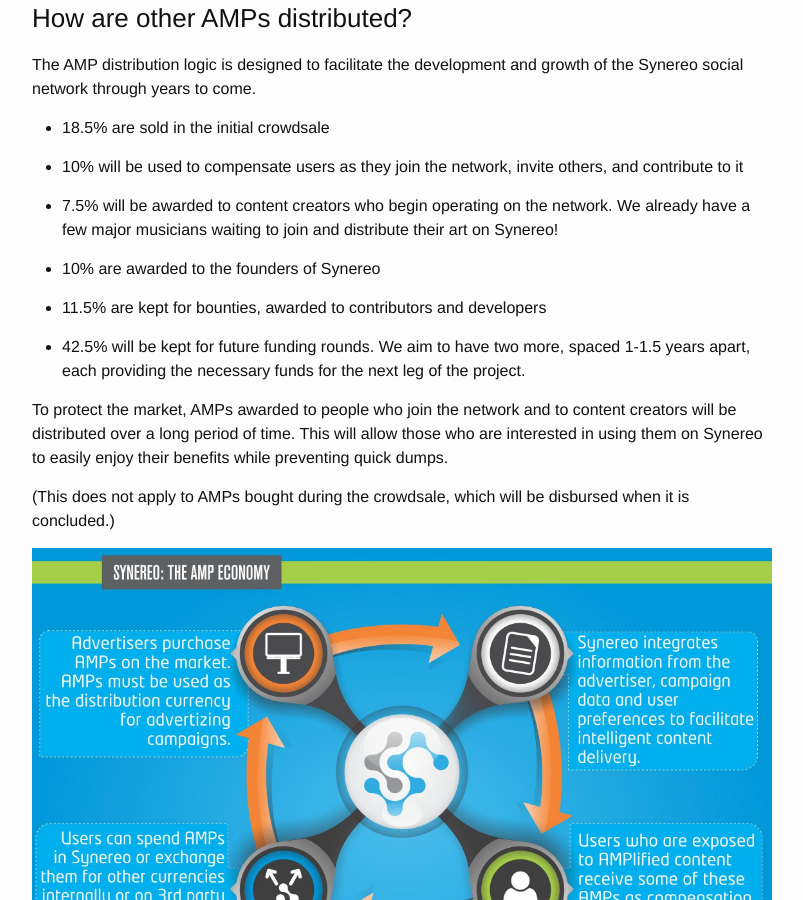
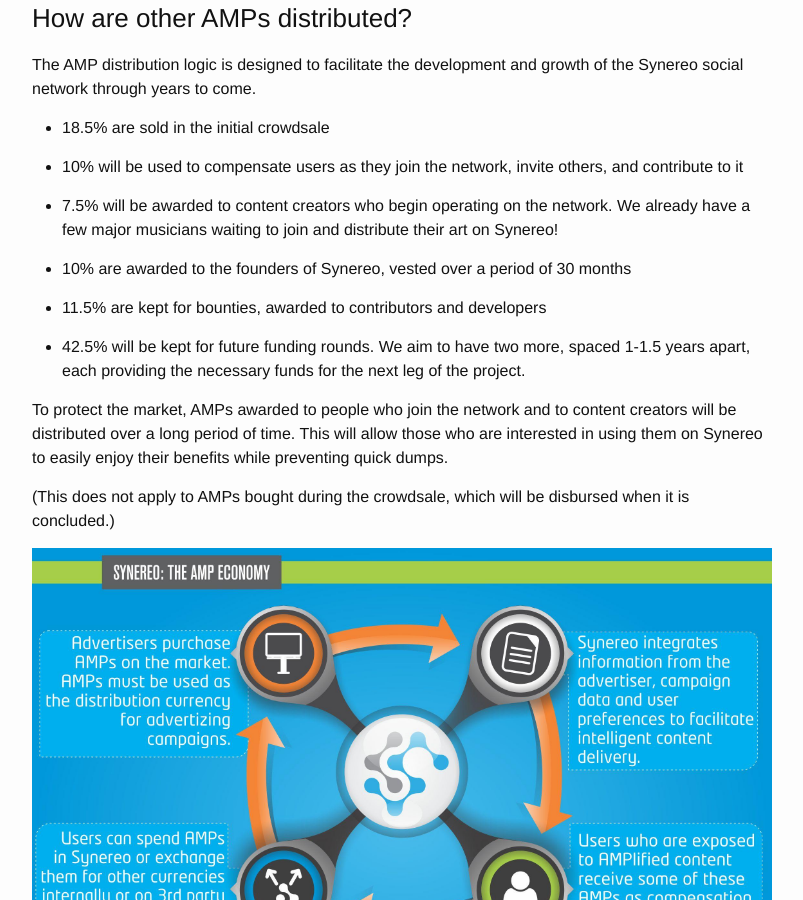
Before and after one commit to synereo/blog.synereo.com, a Jekyll site: the page built from _posts/2015-03-18-crowdsale.markdown, in a window 1280 px wide and 900 px high, scrolled down 3449 px. Shown: the whole window, without its empty margins (238-1041 px from the left). Built offline with Jekyll 4.4.1, drawn with Linux system fonts in a browser that asks for light colours; a script that is not in the unit is left out.

Commit message:
Update 2015-03-18-crowdsale.markdown

```diff
--- a/_posts/2015-03-18-crowdsale.markdown
+++ b/_posts/2015-03-18-crowdsale.markdown
@@ -105,7 +105,7 @@
 
 * 7.5% will be awarded to content creators who begin operating on the network. We already have a few major musicians waiting to join and distribute their art on Synereo!
 
-* 10% are awarded to the founders of Synereo
+* 10% are awarded to the founders of Synereo, vested over a period of 30 months
 
 * 11.5% are kept for bounties, awarded to contributors and developers
 
```
